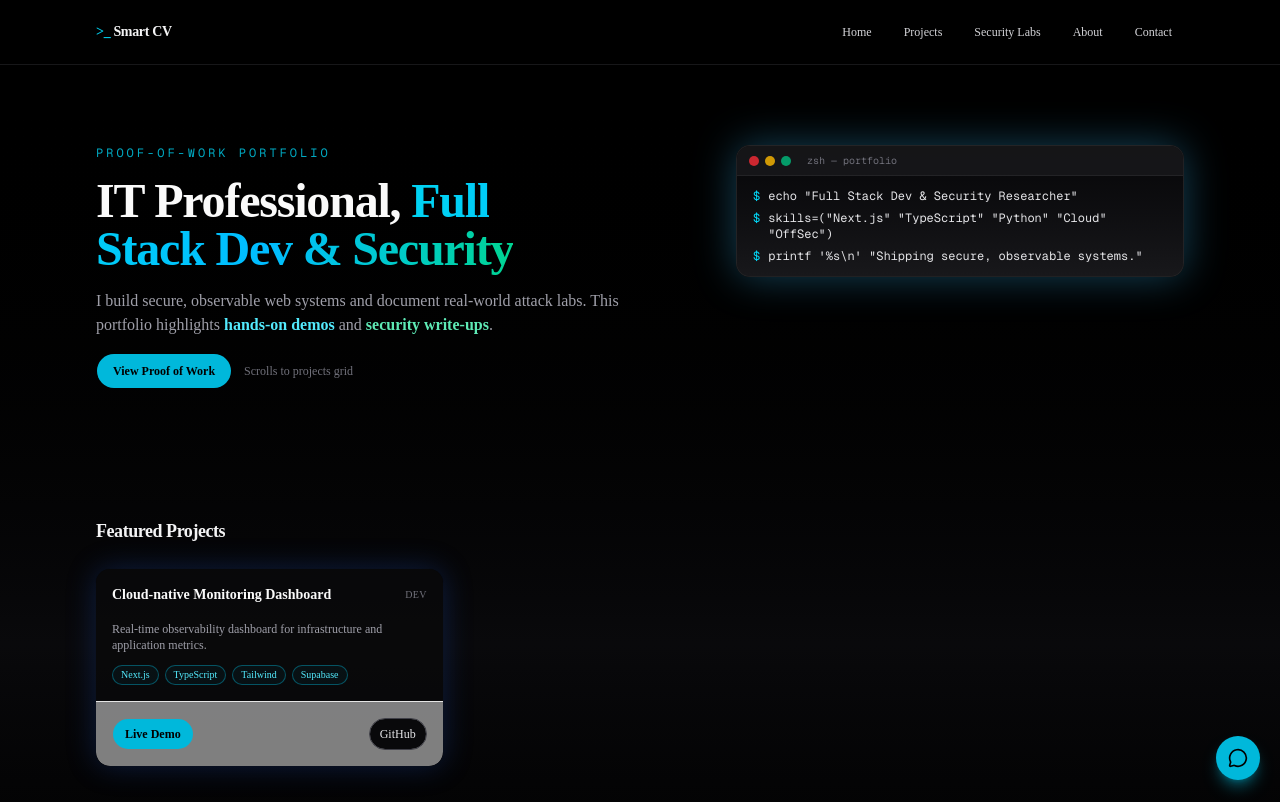
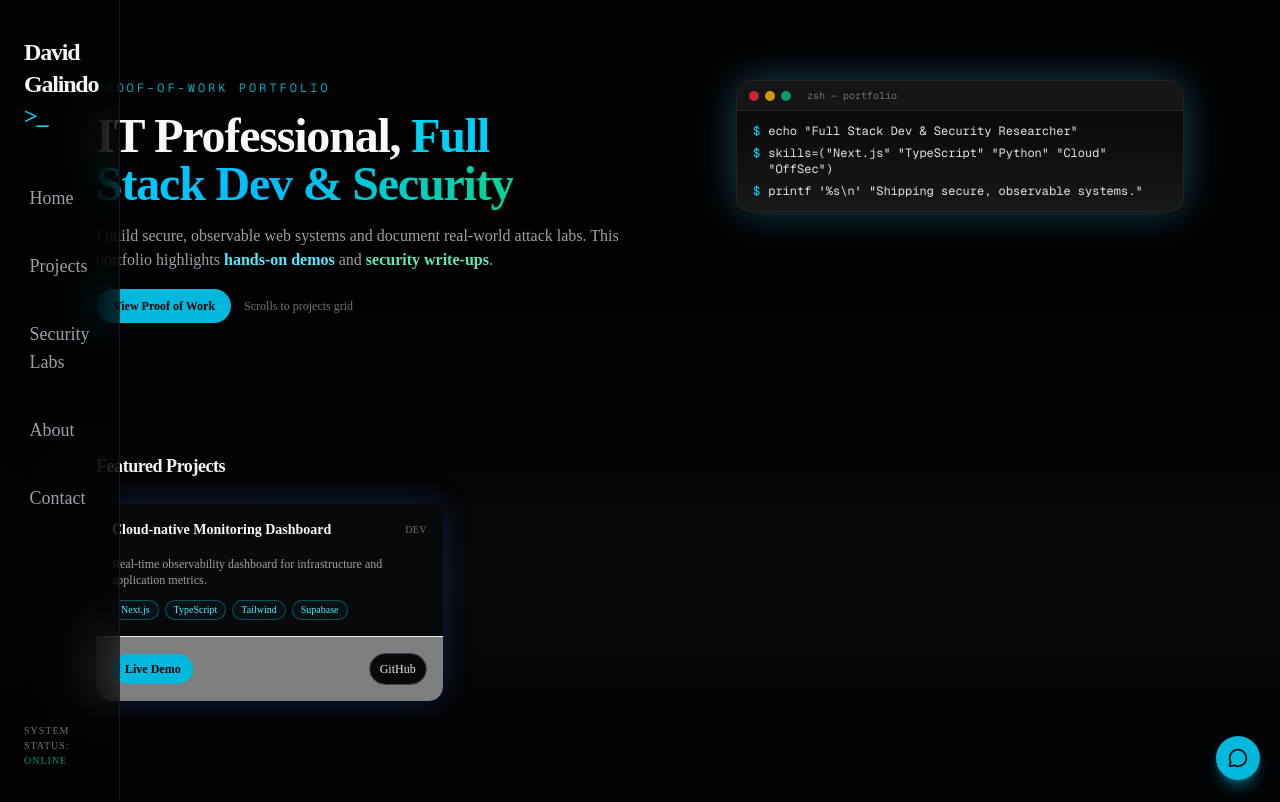
Before and after one commit to davidgalindo-git/IT_portfolio, a Next.js app: page / in a window 1280 px wide. Shown: the top 802 px of the page. Built offline with nearby package versions, Linux system fonts and the light colour scheme.

Commit message:
update navbar

```diff
--- a/src/components/Navbar.tsx
+++ b/src/components/Navbar.tsx
@@ -11,18 +11,29 @@ const NAV_ITEMS = [
 
 export function Navbar() {
   return (
-    <header className="sticky top-0 z-40 border-b border-zinc-800/60 bg-black/60 backdrop-blur-xl">
-      <div className="mx-auto flex h-16 w-full max-w-6xl items-center justify-between px-4 sm:px-6 lg:px-8">
-        <Link href="#home" className="text-sm font-semibold tracking-tight text-zinc-100">
-          <span className="text-cyan-400">&gt;_</span> Smart CV
+      <nav className="fixed left-0 top-0 z-40 h-screen w-30 border-r border-zinc-800/60 bg-black/60 backdrop-blur-xl">
+        <div className="flex h-full flex-col px-6 py-8">
+
+          {/* Top Section: Your Name (Bigger and On Top) */}
+          <div className="mb-10">
+            <Link
+                href="#home"
+                className="text-2xl font-bold tracking-tighter text-zinc-100 transition hover:opacity-80 block"
+            >
+              <div className="mt-1">David Galindo</div>
+              <span className="text-cyan-400">&gt;_</span>
             </Link>
-        <NavigationMenu>
-          <NavigationMenuList className="hidden gap-2 md:flex">
+          </div>
+
+          {/* Middle Section: Vertical Navigation Links */}
+          <div className="flex-1">
+            <NavigationMenu orientation="vertical" className="max-w-none">
+              <NavigationMenuList className="flex flex-col items-start gap-4 space-x-0">
                 {NAV_ITEMS.map((item) => (
-              <NavigationMenuItem key={item.href}>
+                    <NavigationMenuItem key={item.href} className="w-full">
                       <NavigationMenuLink
                           href={item.href}
-                  className="rounded-full px-3 py-1 text-xs font-medium text-zinc-300 transition hover:bg-zinc-800 hover:text-white"
+                          className="block w-full rounded-lg px-4 py-3 text-lg font-medium text-zinc-400 transition hover:bg-zinc-800/50 hover:text-white"
                       >
                         {item.label}
                       </NavigationMenuLink>
@@ -31,6 +42,12 @@ export function Navbar() {
               </NavigationMenuList>
             </NavigationMenu>
           </div>
-    </header>
+
+          {/* Optional: Footer info (Status/System) */}
+          <div className="mt-auto text-[10px] uppercase tracking-widest text-zinc-500">
+            System Status: <span className="text-emerald-500 animate-pulse">Online</span>
+          </div>
+        </div>
+      </nav>
   );
 }
```
Lines whose indentation alone changed are shown as unchanged.
